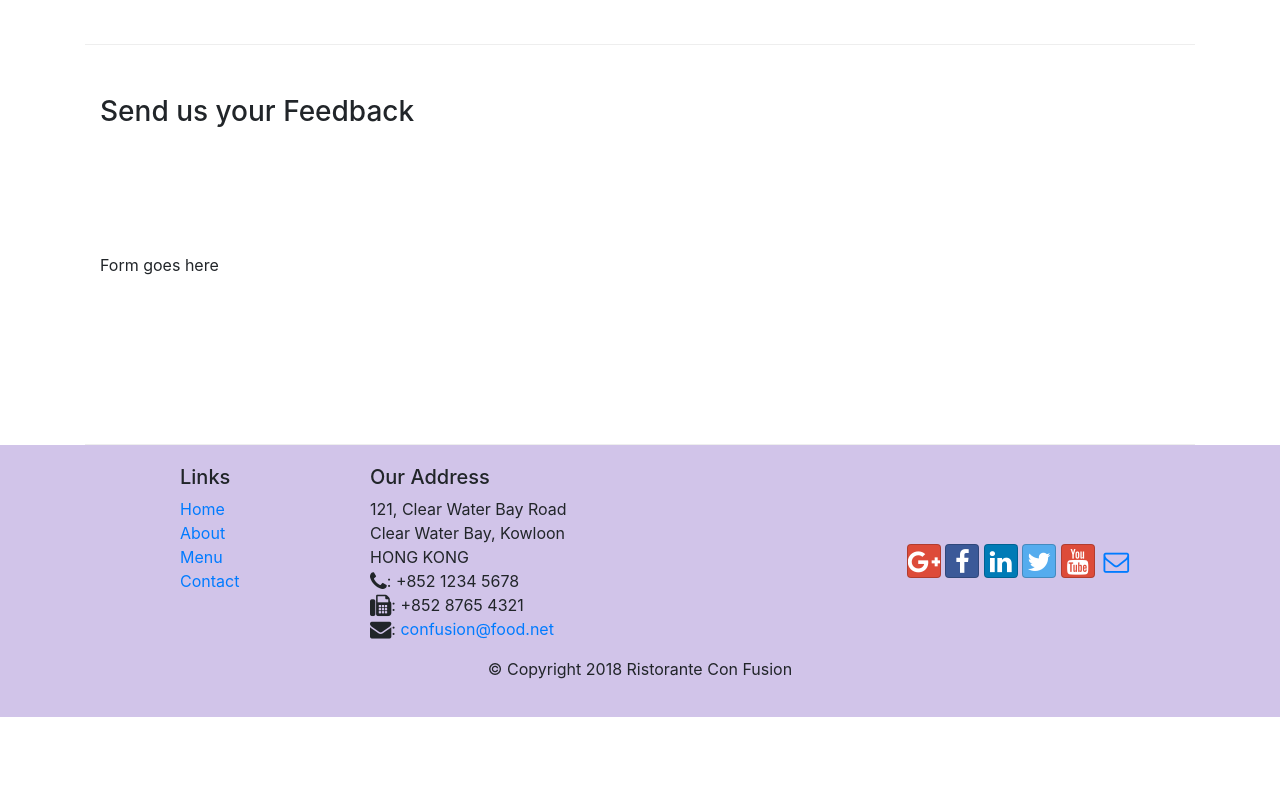
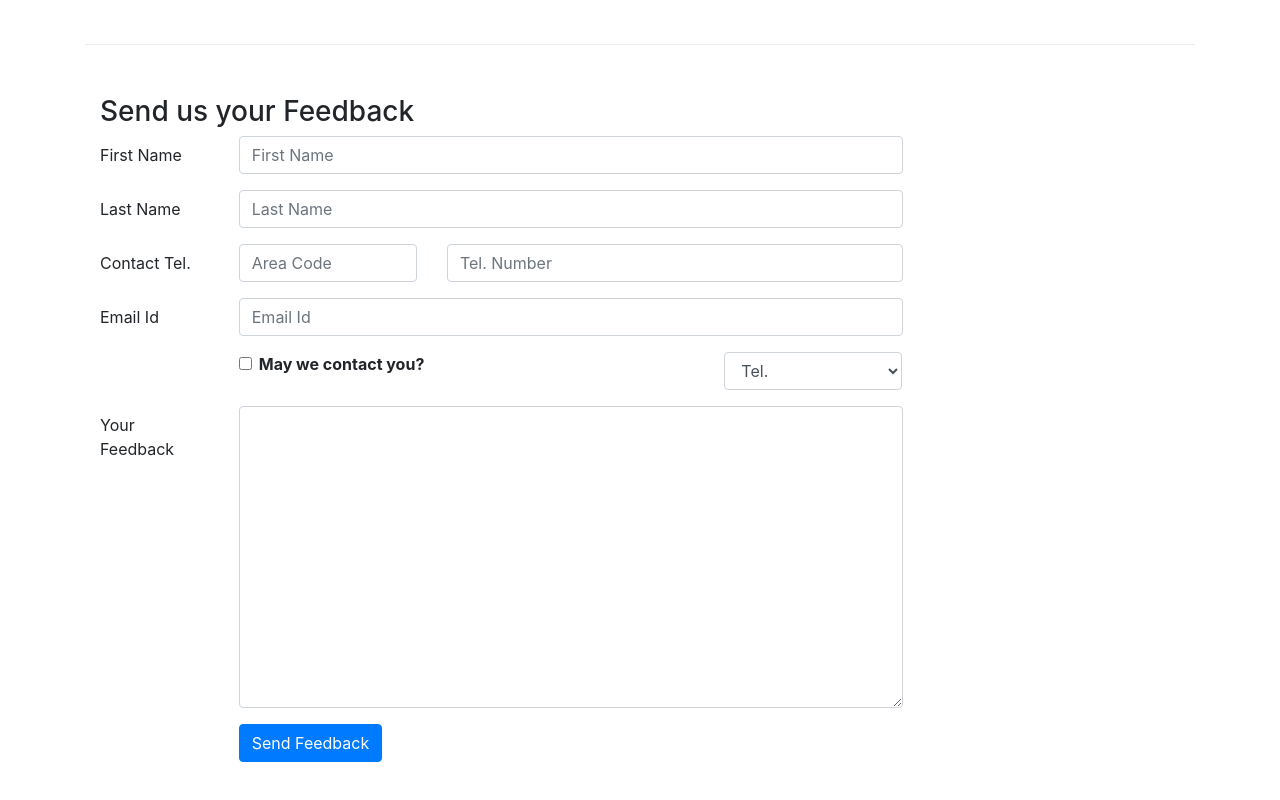
Before and after one commit to mallikarjun2000/Bootstrap-Confusion, a website: page contactus.html in a window 1280 px wide. Shown: the part 820-1620 px from the top of the page. Before the commit the page ends 1537 px from the top, so only its background shows below. Drawn offline with nearby package versions, Linux system fonts and the light colour scheme.

Commit message:
forms added

```diff
--- a/contactus.html
+++ b/contactus.html
@@ -92,7 +92,61 @@
               <h3>Send us your Feedback</h3>
            </div>
             <div class="col-12 col-md-9">
-                Form goes here
+                <form>
+                    <div class="form-group row">
+                        <label for="firstname" class="col-md-2 col-form-label">First Name</label>
+                        <div class="col-md-10">
+                            <input type="text" class="form-control" id="firstname" name="firstname" placeholder="First Name"/>
+                        </div>
+                    </div>
+                    <div class="form-group row">
+                        <label for="lastname" class="col-md-2 col-form-label">Last Name</label>
+                        <div class="col-md-10">
+                            <input type="text" class="form-control" id="lastname" name="lastname" placeholder="Last Name"/>
+                        </div>
+                    </div>
+                    <div class="form-group row">
+                        <label for="telnum" class="col-12 col-md-2 col-form-label">Contact Tel.</label>
+                        <div class="col-5 col-md-3">
+                            <input type="tel" class="form-control" id="areacode" name="areacode" placeholder="Area Code"/>
+                        </div>
+                        <div class="col-7 col-md-7">
+                            <input type="tel" class="form-control" id="telnum" name="telnum" placeholder="Tel. Number"/>
+                        </div>
+                    </div>
+                    <div class="form-group row">
+                        <label for="emailid" class="col-md-2 col-form-label">Email Id</label>
+                        <div class="col-md-10">
+                            <input type="text" class="form-control" id="emailid" name="emailid" placeholder="Email Id"/>
+                        </div>
+                    </div>
+                    <div class="form-group row">
+                        <div class="col-md-6 offset-md-2">
+                            <div class="form-check">
+                                <input type="checkbox" class="form-check-input"
+                                    name="approve" id="approve" value=""/>
+                                <label class="form-check-label" for="approve"><strong>May we contact you?</strong></label>
+                            </div>
+                        </div>
+                        <div class="col-md-3 offset-md-1">
+                            <select class="form-control">
+                                <option>Tel.</option>
+                                <option>Email</option>
+                            </select>
+                        </div>
+                    </div>
+                    <div class="form-group row">
+                        <label for="feedback" class="col-md-2 col-form-label">Your Feedback</label>
+                        <div class="col-md-10">
+                            <textarea class="form-control" id="feedback" name="feedback" rows="12"></textarea>
+                        </div>
+                    </div>
+                    <div class="form-group row">
+                        <div class="offset-md-2 col-md-10">
+                            <button type="submit" class="btn btn-primary">Send Feedback</button>
+                        </div>
+                    </div>
+                </form>
             </div>
              <div class="col-12 col-md">
             </div>
```
